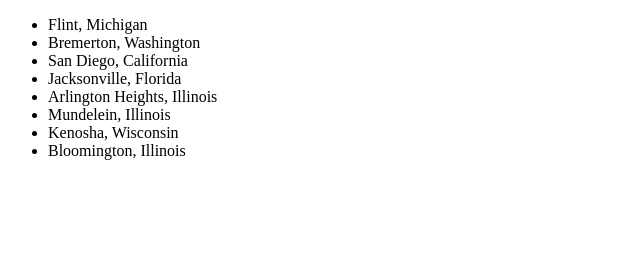
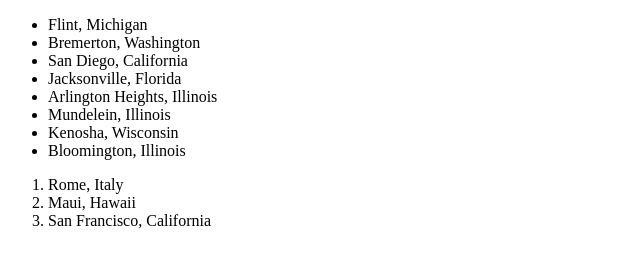
Before and after one commit to pschlenker-sf/statefarm-adt-paul-first-website, a plain HTML site: page index.html in a window 1280 px wide. Shown: the whole page, without its empty margins (0-640 px from the left). Drawn offline with Linux system fonts and the light colour scheme.

Commit message:
Add list of top 3 cities I want to visit

```diff
--- a/index.html
+++ b/index.html
@@ -14,5 +14,10 @@
         <li>Kenosha, Wisconsin</li>
         <li>Bloomington, Illinois</li>
     </ul>
+    <ol>
+        <li>Rome, Italy</li>
+        <li>Maui, Hawaii</li>
+        <li>San Francisco, California</li>
+    </ol>
 </body>
 </html>
```
